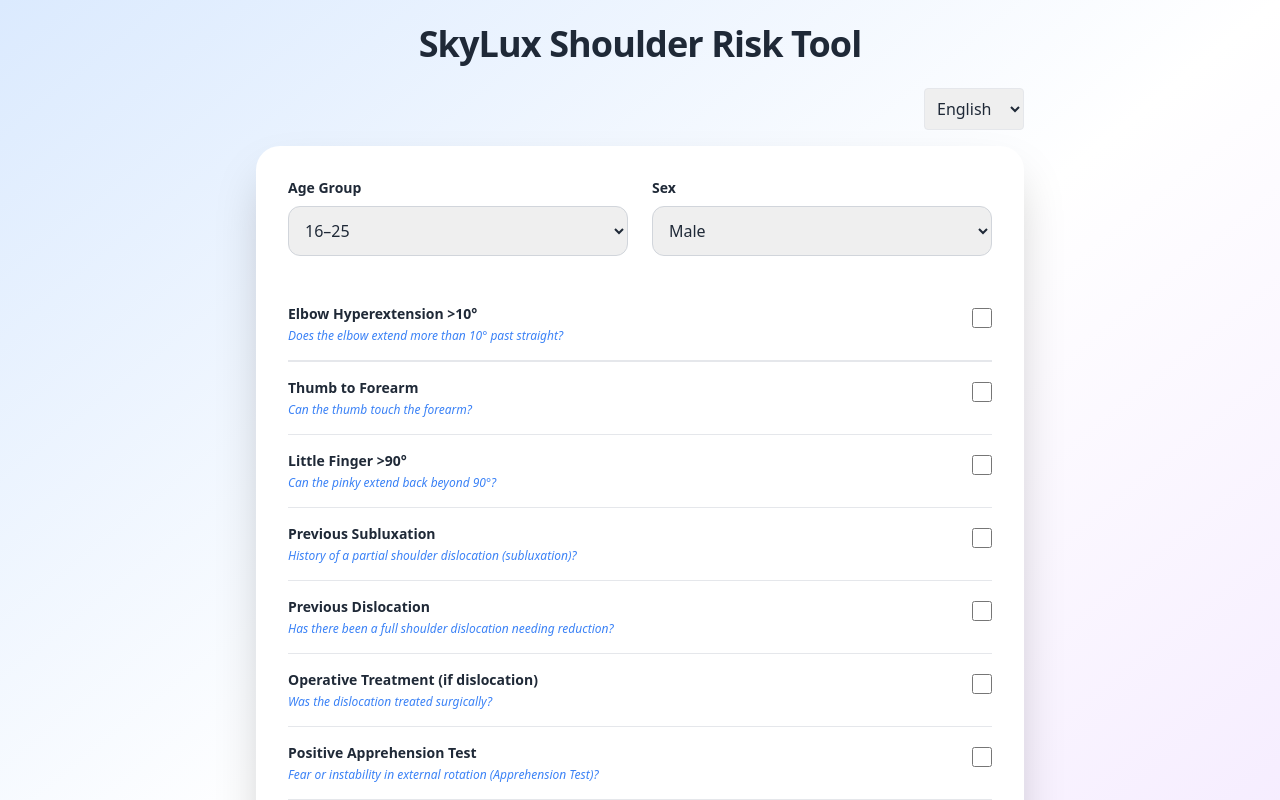
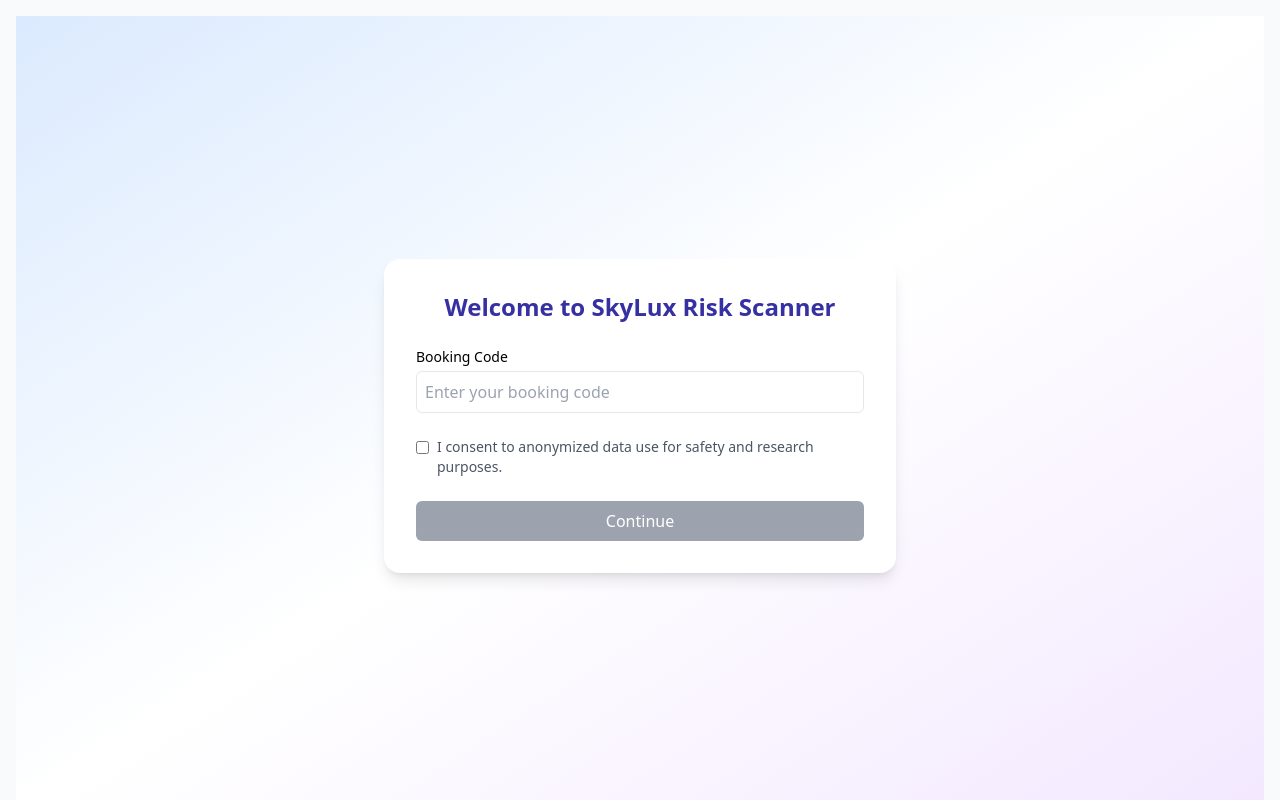
Before and after one commit to Quintindegroot/skylux-risk-scanner, a React (Create React App) app: page / in a window 1280 px wide. Shown: the top 800 px of the page. Built offline with nearby package versions, Linux system fonts and the light colour scheme.

Commit message:
Fix translation structure and finalize UI

```diff
--- a/src/App.js
+++ b/src/App.js
@@ -3,7 +3,7 @@
 
 function App() {
   return (
-    <div>
+    <div className="min-h-screen bg-gray-50 p-4">
       <ShoulderRiskTool />
     </div>
   );
--- a/src/ShoulderRiskTool.jsx
+++ b/src/ShoulderRiskTool.jsx
@@ -1,4 +1,5 @@
-import React, { useState, useEffect } from "react";
+// Updated styling and fixed language translation definition
+import React, { useState, useEffect, useRef } from "react";
 
 export default function ShoulderRiskTool() {
   const [age, setAge] = useState("16-25");
@@ -14,135 +15,109 @@
   const [showResult, setShowResult] = useState(false);
   const [theme, setTheme] = useState("light");
   const [lang, setLang] = useState("en");
+  const [confirmed, setConfirmed] = useState(null);
+  const [splash, setSplash] = useState(true);
+  const [codeEntered, setCodeEntered] = useState(false);
+  const [bookingCode, setBookingCode] = useState("");
+  const [consent, setConsent] = useState(false);
 
-  useEffect(() => {
-    if (window.matchMedia && window.matchMedia("(prefers-color-scheme: dark)").matches) {
-      setTheme("dark");
-    }
-  }, []);
+  const sessionId = useRef(crypto.randomUUID());
+
+  const baseTranslation = {
+    title: "SkyLux: Shoulder Risk Scanner",
+    showScore: "Show My Risk Score",
+    riskScore: "Your Risk Score",
+    age: "Age Group",
+    sex: "Biological Sex",
+    export: "Export Data as CSV",
+    language: "Language",
+    confirm: "Do you still want to fly?",
+    yes: "Yes, I want to fly",
+    no: "No, I prefer not to",
+    saved: "✔ Response saved.",
+    consentLabel: "I consent to anonymized data use for safety and research purposes."
+  };
 
   const translations = {
-    en: {
-      title: "SkyLux Shoulder Risk Tool",
-      showScore: "Show My Risk Score",
-      riskScore: "Your Risk Score",
-      age: "Age Group",
-      sex: "Sex",
-      export: "Export Data as CSV",
-      options: {
-        elbow: "Elbow Hyperextension >10°",
-        thumb: "Thumb to Forearm",
-        littleFinger: "Little Finger >90°",
-        sublux: "Previous Subluxation",
-        dislocation: "Previous Dislocation",
-        operative: "Operative Treatment (if dislocation)",
-        apprehension: "Positive Apprehension Test",
-        skydiveTest: "Positive Functional Skydive Test"
-      },
-      info: {
-        elbow: "Does the elbow extend more than 10° past straight?",
-        thumb: "Can the thumb touch the forearm?",
-        littleFinger: "Can the pinky extend back beyond 90°?",
-        sublux: "History of a partial shoulder dislocation (subluxation)?",
-        dislocation: "Has there been a full shoulder dislocation needing reduction?",
-        operative: "Was the dislocation treated surgically?",
-        apprehension: "Fear or instability in external rotation (Apprehension Test)?",
-        skydiveTest: "Instability or fear in a simulated skydive posture?"
-      }
-    },
-    de: {
-      title: "SkyLux Schulter-Risiko-Tool",
-      showScore: "Risiko anzeigen",
-      riskScore: "Dein Risiko-Score",
-      age: "Altersgruppe",
-      sex: "Geschlecht",
-      export: "Daten als CSV exportieren",
-      options: {
-        elbow: "Überstreckung des Ellenbogens >10°",
-        thumb: "Daumen zum Unterarm",
-        littleFinger: "Kleiner Finger >90°",
-        sublux: "Vorherige Subluxation",
-        dislocation: "Vorherige Luxation",
-        operative: "Operative Behandlung (bei Luxation)",
-        apprehension: "Apprehension-Test positiv",
-        skydiveTest: "Funktioneller Skydive-Test positiv"
-      },
-      info: {
-        elbow: "Überstreckt sich der Ellenbogen über 10° hinaus?",
-        thumb: "Kann der Daumen den Unterarm berühren?",
-        littleFinger: "Kann der kleine Finger mehr als 90° überstreckt werden?",
-        sublux: "Gab es eine teilweise Schulterluxation (Subluxation)?",
-        dislocation: "Gab es eine vollständige Schulterluxation?",
-        operative: "Wurde die Luxation operativ behandelt?",
-        apprehension: "Fühlt sich die Schulter in Außenrotation instabil an?",
-        skydiveTest: "Instabilität im simulierten Skydive?"
-      }
-    },
-    fr: {
-      title: "Outil de Risque d'Épaule SkyLux",
-      showScore: "Afficher le score de risque",
-      riskScore: "Votre score de risque",
-      age: "Groupe d'âge",
-      sex: "Sexe",
-      export: "Exporter les données en CSV",
-      options: {
-        elbow: "Hyperextension du coude >10°",
-        thumb: "Pouce vers l'avant-bras",
-        littleFinger: "Auriculaire >90°",
-        sublux: "Subluxation antérieure",
-        dislocation: "Luxation antérieure",
-        operative: "Traitement chirurgical (si luxation)",
-        apprehension: "Test d'appréhension positif",
-        skydiveTest: "Test de Skydive fonctionnel positif"
-      },
-      info: {
-        elbow: "Le coude s'étend-il de plus de 10°?",
-        thumb: "Le pouce touche-t-il l'avant-bras?",
-        littleFinger: "L'auriculaire dépasse-t-il 90°?",
-        sublux: "Antécédents de subluxation de l'épaule?",
-        dislocation: "Luxation complète nécessitant réduction?",
-        operative: "Traitement chirurgical effectué?",
-        apprehension: "Peur ou instabilité en rotation externe?",
-        skydiveTest: "Instabilité en posture de Skydive?"
-      }
-    },
-    it: {
-      title: "Strumento di Rischio Spalla SkyLux",
-      showScore: "Mostra il mio punteggio di rischio",
-      riskScore: "Il tuo punteggio di rischio",
-      age: "Fascia d'età",
-      sex: "Sesso",
-      export: "Esporta dati in CSV",
-      options: {
-        elbow: "Iperestensione del gomito >10°",
-        thumb: "Pollice verso l'avambraccio",
-        littleFinger: "Mignolo >90°",
-        sublux: "Sublussazione precedente",
-        dislocation: "Lussazione precedente",
-        operative: "Trattamento chirurgico (se lussazione)",
-        apprehension: "Test di apprensione positivo",
-        skydiveTest: "Test Skydive funzionale positivo"
-      },
-      info: {
-        elbow: "Il gomito si estende oltre i 10°?",
-        thumb: "Il pollice tocca l'avambraccio?",
-        littleFinger: "Il mignolo supera i 90°?",
-        sublux: "Sublussazione della spalla in passato?",
-        dislocation: "Lussazione completa ridotta manualmente?",
-        operative: "È stato fatto un intervento chirurgico?",
-        apprehension: "Instabilità in rotazione esterna?",
-        skydiveTest: "Instabilità nella postura di Skydive?"
-      }
-    }
+    en: baseTranslation,
+    de: { ...baseTranslation, sex: "Biologisches Geschlecht" },
+    fr: { ...baseTranslation, sex: "Sexe biologique" },
+    it: { ...baseTranslation, sex: "Sesso biologico" },
+    nl: { ...baseTranslation, sex: "Biologisch geslacht" },
+    es: { ...baseTranslation, sex: "Sexo biológico" }
   };
 
-  const t = translations[lang];
+  const t = translations[lang] || translations.en;
 
-  const renderSwitch = (key, state, setter) => (
+  const getExplanationClass = () => "text-gray-600 text-sm font-normal";
+
+  if (splash || !codeEntered) {
+    return (
+      <div className="min-h-screen bg-gradient-to-br from-blue-100 via-white to-purple-100 flex flex-col items-center justify-center p-6">
+        <div className="bg-white shadow-lg rounded-2xl p-8 max-w-lg w-full space-y-6">
+          <h1 className="text-2xl font-bold text-center text-indigo-800">
+            Welcome to SkyLux Risk Scanner
+          </h1>
+          <div>
+            <label className="block font-medium text-sm mb-1">Booking Code</label>
+            <input
+              type="text"
+              value={bookingCode}
+              onChange={(e) => setBookingCode(e.target.value)}
+              placeholder="Enter your booking code"
+              className="w-full border p-2 rounded-md"
+            />
+          </div>
+          <div className="flex items-start gap-2">
+            <input
+              type="checkbox"
+              checked={consent}
+              onChange={(e) => setConsent(e.target.checked)}
+              className="mt-1"
+            />
+            <span className={getExplanationClass()}>
+              {t.consentLabel}
+            </span>
+          </div>
+          <button
+            disabled={!bookingCode || !consent}
+            onClick={() => {
+              setCodeEntered(true);
+              setSplash(false);
+            }}
+            className="w-full bg-indigo-600 text-white py-2 rounded-md hover:bg-indigo-700 disabled:bg-gray-400"
+          >
+            Continue
+          </button>
+        </div>
+      </div>
+    );
+  }
+
+  const getScore = () => {
+    let score = 0;
+    if (age === "16-25") score += 3;
+    else if (age === "25-30") score += 2;
+    else if (age === "30-35") score += 1;
+    if (sex === "male") score += 1;
+    if (elbow) score += 1;
+    if (thumb) score += 1;
+    if (littleFinger) score += 1;
+    if (sublux) score += 3;
+    if (dislocation) score += 4;
+    if (dislocation && operative) score -= 2;
+    if (apprehension) score += 4;
+    if (skydiveTest) score += 3;
+    return Math.min(10, Math.round((score / 16) * 10 * 10) / 10);
+  };
+
+  const score = getScore();
+
+  const renderSwitch = (label, state, setter, infoText) => (
     <div className="flex justify-between items-start border-b py-4 hover:bg-blue-50 transition duration-200">
       <div className="text-sm w-4/5">
-        <p className="font-semibold text-gray-800">{t.options[key]}</p>
-        <p className="text-xs text-blue-500 mt-1 italic">{t.info[key]}</p>
+        <p className="font-semibold text-gray-800">{label}</p>
+        <p className="text-xs text-blue-500 mt-1 italic">{infoText}</p>
       </div>
       <input
         type="checkbox"
@@ -154,27 +129,16 @@
   );
 
   return (
-    <div className={`${theme === "dark" ? "bg-gray-900 text-white" : "bg-gradient-to-br from-blue-100 via-white to-purple-100 text-gray-800"} min-h-screen p-6`}>
+    <div className="min-h-screen bg-gradient-to-br from-blue-100 via-white to-purple-100 p-6">
       <div className="max-w-3xl mx-auto">
-        <div className="flex justify-between items-center mb-6">
-          <h1 className="text-4xl font-extrabold text-center tracking-tight w-full">
-            {t.title}
-          </h1>
-        </div>
+        <h1 className="text-4xl font-extrabold text-center text-indigo-800 mb-8 tracking-tight">
+          {t.title}
+        </h1>
 
-        <div className="text-right mb-4">
-          <select value={lang} onChange={e => setLang(e.target.value)} className="p-2 rounded border">
-            <option value="en">English</option>
-            <option value="de">Deutsch</option>
-            <option value="fr">Français</option>
-            <option value="it">Italiano</option>
-          </select>
-        </div>
-
-        <div className="bg-white dark:bg-gray-800 rounded-3xl shadow-2xl p-8 space-y-8">
+        <div className="bg-white rounded-3xl shadow-2xl p-8 space-y-8">
           <div className="grid grid-cols-1 md:grid-cols-2 gap-6">
             <div>
-              <label className="block text-sm font-bold">{t.age}</label>
+              <label className="block text-sm font-bold text-gray-700">{t.age}</label>
               <select
                 value={age}
                 onChange={(e) => setAge(e.target.value)}
@@ -189,7 +153,7 @@
             </div>
 
             <div>
-              <label className="block text-sm font-bold">{t.sex}</label>
+              <label className="block text-sm font-bold text-gray-700">{t.sex}</label>
               <select
                 value={sex}
                 onChange={(e) => setSex(e.target.value)}
@@ -202,14 +166,14 @@
           </div>
 
           <div className="divide-y divide-gray-200">
-            {renderSwitch("elbow", elbow, setElbow)}
-            {renderSwitch("thumb", thumb, setThumb)}
-            {renderSwitch("littleFinger", littleFinger, setLittleFinger)}
-            {renderSwitch("sublux", sublux, setSublux)}
-            {renderSwitch("dislocation", dislocation, setDislocation)}
-            {renderSwitch("operative", operative, setOperative)}
-            {renderSwitch("apprehension", apprehension, setApprehension)}
-            {renderSwitch("skydiveTest", skydiveTest, setSkydiveTest)}
+            {renderSwitch("Elbow Hyperextension >10°", elbow, setElbow, "Elbow extends more than 10° past neutral")}
+            {renderSwitch("Thumb to Forearm", thumb, setThumb, "Thumb can touch the forearm")}
+            {renderSwitch("Little Finger >90°", littleFinger, setLittleFinger, "Pinky can bend backward beyond 90°")}
+            {renderSwitch("Previous Subluxation", sublux, setSublux, "History of partial shoulder dislocation")}
+            {renderSwitch("Previous Dislocation", dislocation, setDislocation, "Full dislocation that required reduction")}
+            {renderSwitch("Operative Treatment (if dislocation)", operative, setOperative, "Was surgery performed?")}
+            {renderSwitch("Positive Apprehension Test", apprehension, setApprehension, "Fear or instability during external rotation")}
+            {renderSwitch("Positive Functional Skydive Test", skydiveTest, setSkydiveTest, "Fear/instability in simulated skydive posture")}
           </div>
 
           <div className="text-center">
@@ -223,7 +187,7 @@
 
           {showResult && (
             <div className="text-center space-y-4 pt-6">
-              <p className="text-xl font-semibold text-indigo-700 dark:text-indigo-300">
+              <p className="text-xl font-semibold text-indigo-700">
                 {t.riskScore}: <span className="font-bold">{score} / 10</span>
               </p>
               <div className="w-full h-6 rounded-full bg-gradient-to-r from-green-400 via-yellow-400 to-red-500 relative shadow-inner">
@@ -232,15 +196,6 @@
                   className="h-full bg-black/30 rounded-full transition-all duration-300"
                 />
               </div>
-
-              {process.env.NODE_ENV !== 'production' && (
-                <button
-                  onClick={exportCSV}
-                  className="mt-4 bg-gray-800 text-white px-4 py-2 rounded-xl hover:bg-black"
-                >
-                  {t.export}
-                </button>
-              )}
             </div>
           )}
         </div>
```
